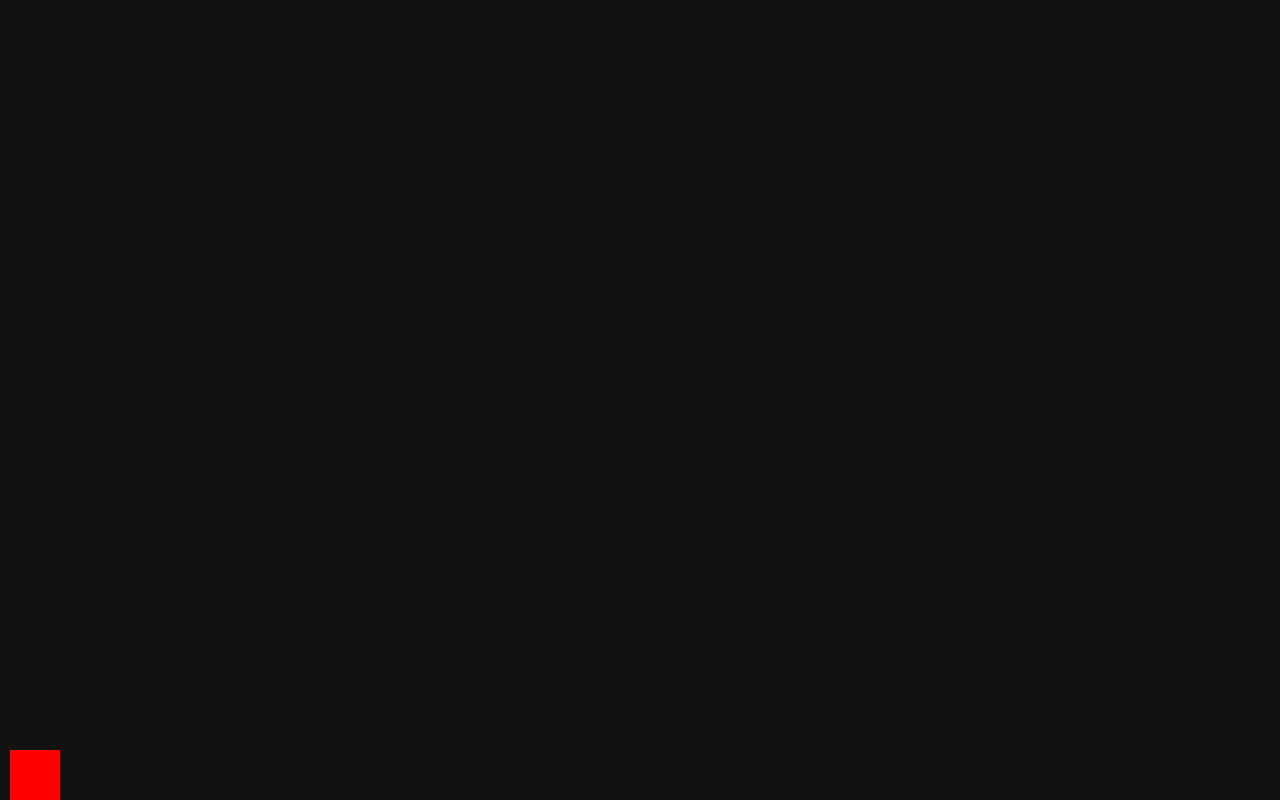
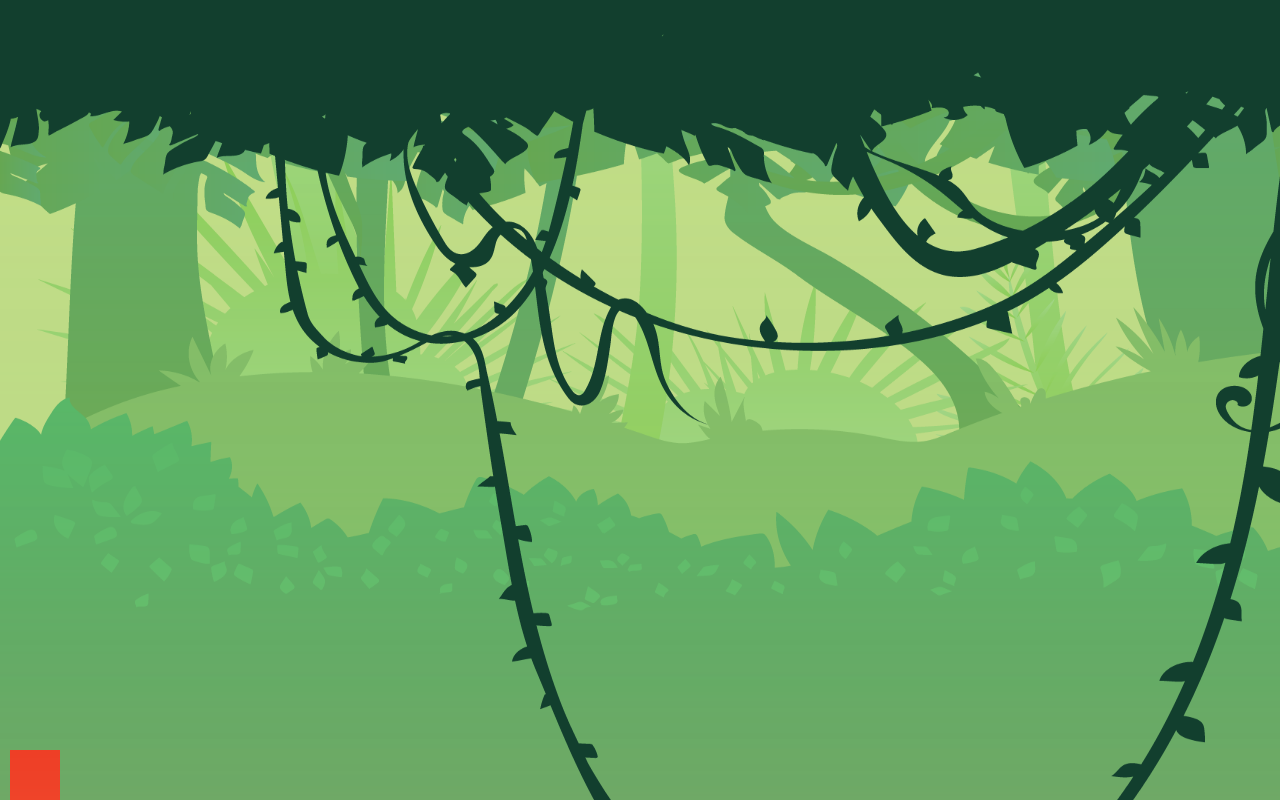
Before and after one commit to TristanSch1/platformer-ts, a website built with Vite: page index.html in a window 1280 px wide. Built offline with nearby package versions, Linux system fonts and the light colour scheme.

Commit message:
Background + Foreground + Image loader

```diff
--- /dev/null
+++ b/src/Decor.ts
@@ -0,0 +1,26 @@
+import { Game } from "./Game";
+
+export class Decor {
+  game: Game;
+  position: { x: number; y: number };
+  img: HTMLImageElement;
+  constructor(game: Game, src: string) {
+    this.game = game;
+    this.position = {
+      x: 0,
+      y: 0,
+    };
+    this.img = new Image();
+    this.img.src = src;
+  }
+
+  draw(ctx: CanvasRenderingContext2D) {
+    ctx.drawImage(
+      this.img,
+      this.position.x,
+      this.position.y,
+      this.img.width,
+      this.game.gameHeight
+    );
+  }
+}
--- a/src/Game.ts
+++ b/src/Game.ts
@@ -1,22 +1,29 @@
 import { Player } from "./Player";
 import { IGame } from "./interfaces/IGame";
 import { InputHandler } from "./InputHandler";
+import { Decor } from "./Decor";
+import { GAME_IMAGES } from "./utils/images";
 
 export class Game implements IGame {
   player: Player;
   readonly gravity: number;
   readonly gameWidth: number;
   readonly gameHeight: number;
-
+  foreground: Decor;
+  background: Decor;
   constructor(gameWidth: number, gameHeight: number) {
     this.gameWidth = gameWidth;
     this.gameHeight = gameHeight;
     this.gravity = 0.5;
+    this.foreground = new Decor(this, GAME_IMAGES.foreground);
+    this.background = new Decor(this, GAME_IMAGES.background);
     new InputHandler(this);
     this.player = new Player(this);
   }
   draw = (ctx: CanvasRenderingContext2D) => {
+    this.background.draw(ctx);
     this.player.draw(ctx);
+    this.foreground.draw(ctx);
   };
 
   update = () => {
--- a/src/InputHandler.ts
+++ b/src/InputHandler.ts
@@ -13,8 +13,8 @@ export class InputHandler {
         case "d":
           game.player.moveRight();
           break;
-        //ESPACE key
-        case "space":
+        //SPACE key
+        case " ":
         case "w":
           if (game.player.velocity.y === 0) game.player.jump();
           break;
--- a/src/main.ts
+++ b/src/main.ts
@@ -1,6 +1,7 @@
 "use strict";
 
 import { Game } from "./Game";
+import { GAME_IMAGES } from "./utils/images";
 
 const canvas = document.querySelector("canvas") as HTMLCanvasElement;
 const ctx = canvas.getContext("2d");
@@ -39,6 +40,24 @@ function gameLoop(ctx: CanvasRenderingContext2D) {
   lastTime = currentTime - (delta % interval);
 }
 
-gameLoop(ctx);
+//Loading all images before executing gameLoop
+function loadImages(images: string[], onComplete: () => void) {
+  let loaded = 0;
+
+  function onLoad() {
+    loaded++;
+    if (loaded === images.length) {
+      onComplete();
+    }
+  }
+
+  for (const element in images) {
+    let img = new Image();
+    img.src = images[element];
+    img.addEventListener("load", onLoad);
+  }
+}
+
+loadImages(Object.values(GAME_IMAGES), gameLoop.bind(null, ctx));
 
 export {};
--- a/src/style.css
+++ b/src/style.css
@@ -1,5 +1,5 @@
 canvas {
-  background-color: #121212;
+  background-color: #fff;
 }
 
 body {
--- /dev/null
+++ b/src/utils/images.ts
@@ -0,0 +1,19 @@
+export const GAME_IMAGES = {
+  background: "../public/images/background.png",
+  foreground: "../public/images/foreground.png",
+  // ground: "../public/images/ground.png",
+  // highHill: "../public/images/highHill.png",
+  // smallHill: "../public/images/smallHill.png",
+  // parseGround: "../public/images/parseGround.png",
+  // platform: "../public/images/platform.png",
+  // reverseIdle: "../public/images/reverseIdle.png",
+  // reverseJump: "../public/images/reverseJump.png",
+  // reverseParachute: "../public/images/reverseParachute.png",
+  // reverseWalk: "../public/images/reverseWalk.png",
+  // spriteIdle: "../public/images/spriteIdle.png",
+  // spriteJump: "../public/images/spriteJump.png",
+  // spriteParachute: "../public/images/spriteParachute.png",
+  // spriteWalk: "../public/images/spriteWalk.png",
+  // ground_section01: "../public/images/ground_section01.png",
+  // ground_section02: "../public/images/ground_section02.png",
+};
```
Also changed, not shown: public/images/background.png (added), public/images/foreground.png (added).
